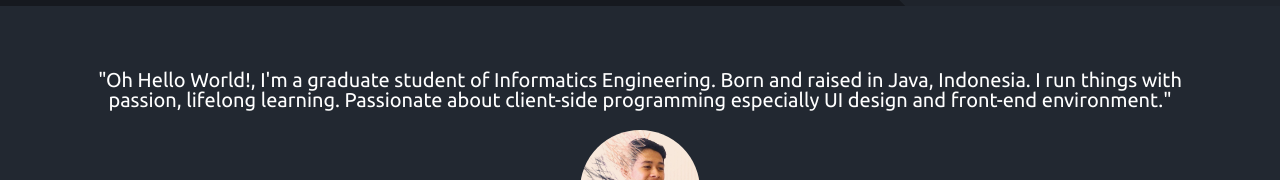
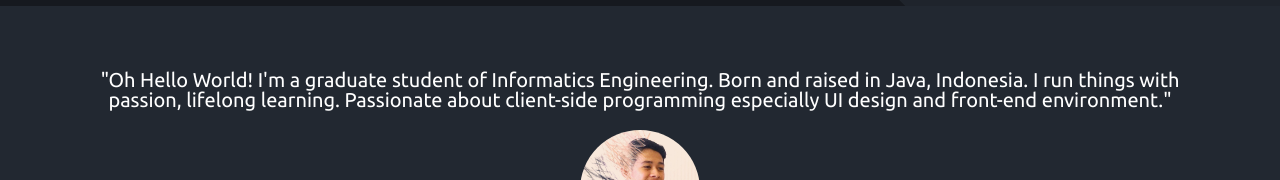
Before and after one commit to ihsanuddienullah/ihsanuddienullah.github.io, a plain HTML site: page index.html in a window 1280 px wide. Shown: the part 744-924 px from the top of the page. Drawn offline with nearby package versions, Linux system fonts and the light colour scheme.

Commit message:
fix about

```diff
--- a/index.html
+++ b/index.html
@@ -187,7 +187,7 @@
 <section class="w3l-quote-main" id="about">
     <div class="quote py-5">
         <div class="container py-lg-3" style="text-align: center; color: white;">
-          <h1 style="font-size: 20px; padding-bottom: 20px;">"Oh Hello World!, I'm a graduate student of Informatics Engineering. Born and raised in Java, Indonesia. I run things with passion, lifelong learning. Passionate about client-side programming especially UI design and front-end environment."</h1>
+          <h1 style="font-size: 20px; padding-bottom: 20px;">"Oh Hello World! I'm a graduate student of Informatics Engineering. Born and raised in Java, Indonesia. I run things with passion, lifelong learning. Passionate about client-side programming especially UI design and front-end environment."</h1>
           <img src="assets/images/client2.jpg" alt="" class="img-fluid" />
         <div>
               <h4 class="mb-0 mt-lg-3">Muhammad Ihsanuddienullah</h4>
```
